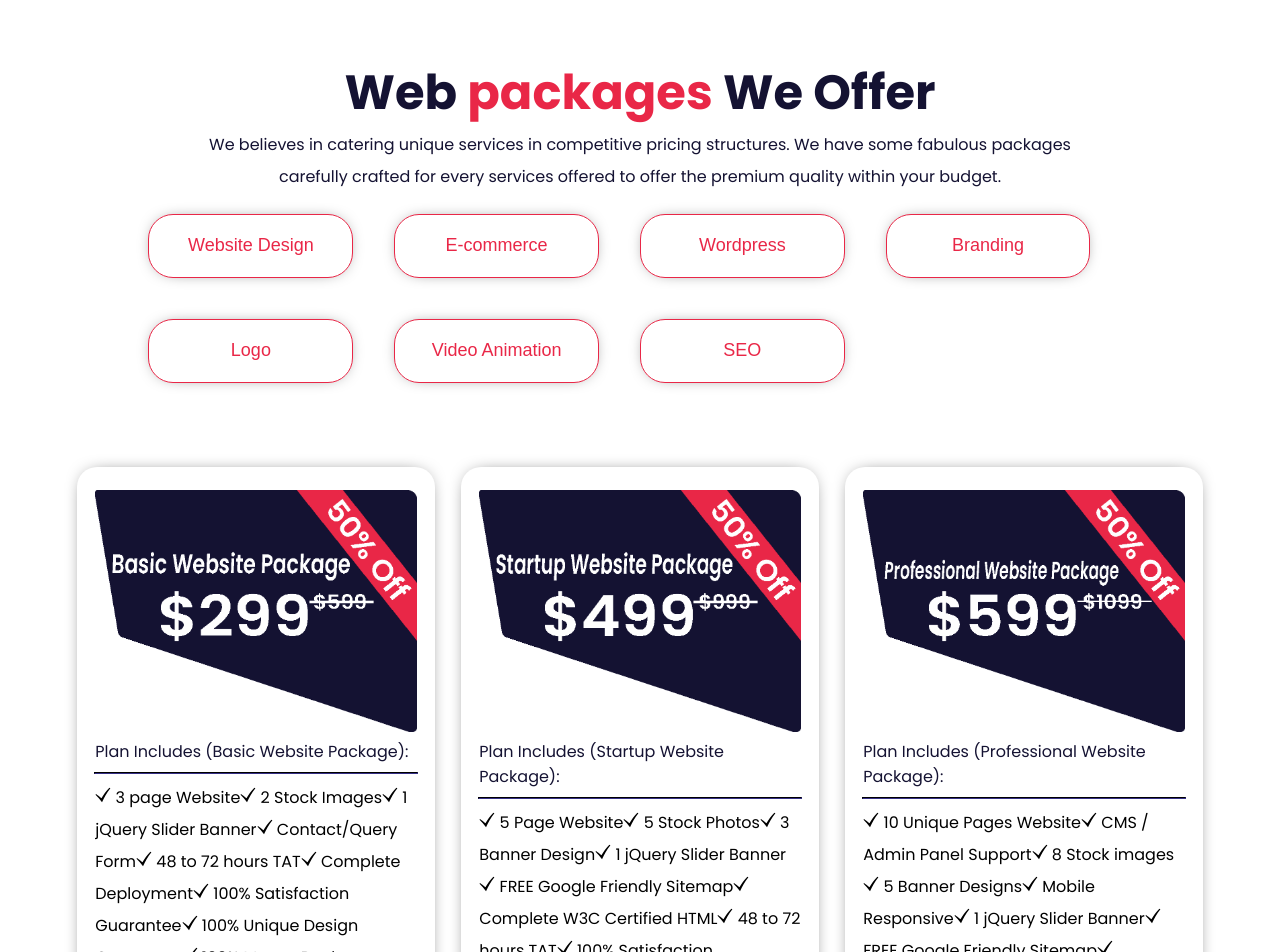
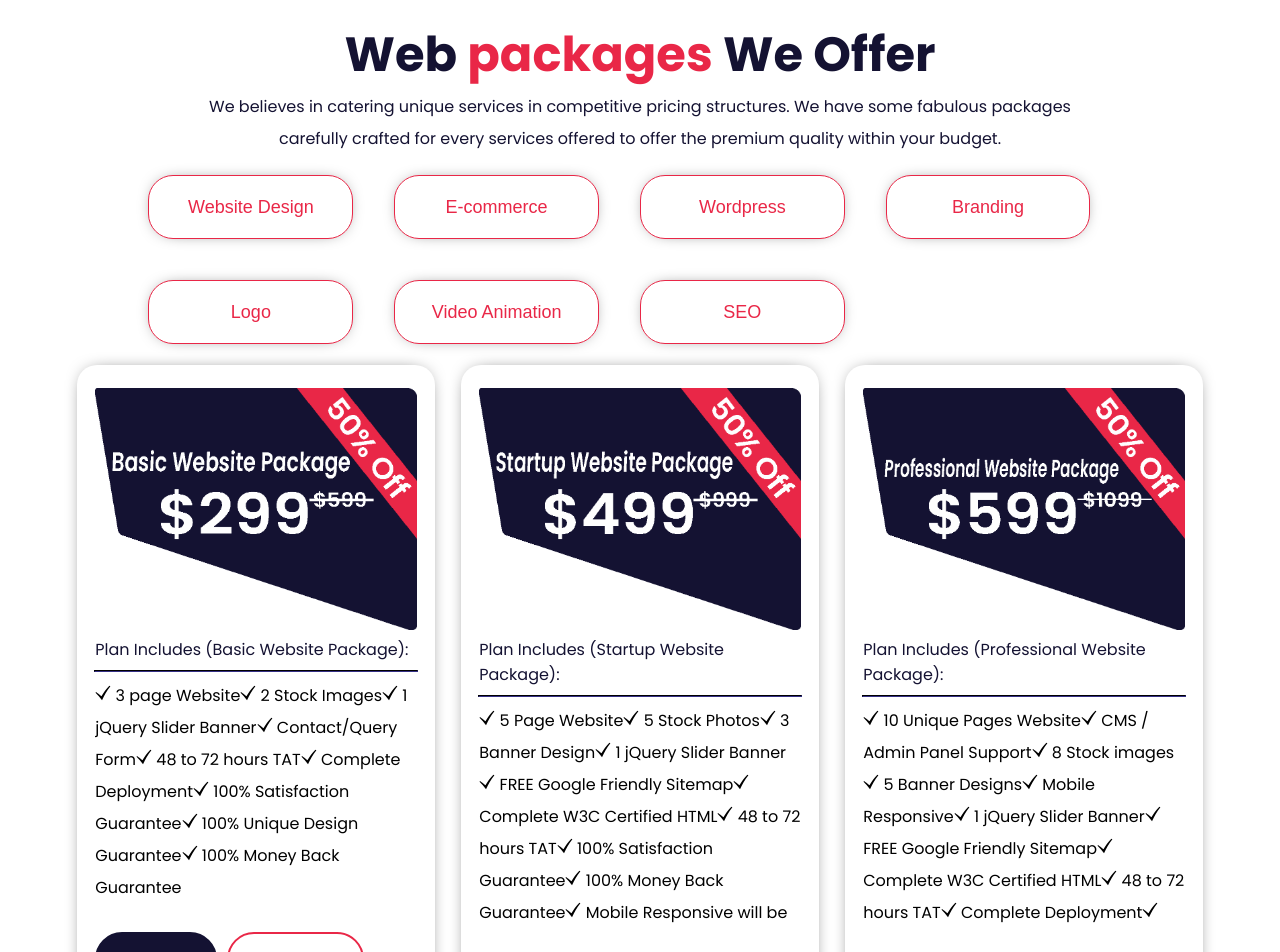
Before and after one commit to ABDULQUDDOS-12/Company-portfolio-website, a React (Create React App) app: page / in a window 1280 px wide. Shown: the part 4000-4952 px from the top of the page. Built offline with nearby package versions, Linux system fonts and the light colour scheme.

Commit message:
bugs fixed

```diff
--- a/src/components/Index.jsx
+++ b/src/components/Index.jsx
@@ -1,4 +1,4 @@
-import React from 'react'
+import React,{useState,useEffect} from 'react'
 import Header from './Header/Index'
 import EmpoweringBuissness from './Empowering Buissness/Index'
 import OnlineBuissness from './Online Buissness/Index'
@@ -12,7 +12,20 @@ import Branding from './Branding/Index'
 import HelpSection from './Help Section/Index'
 import ContactUs from './Contact Us/Index'
 import Footer from './Footer/Index'
+
 const Index = () => {
+    const [mobileView,setMobileView] = useState(window.innerWidth <= 640)
+useEffect(() => {
+    const handleResize = () => {
+    setMobileView(window.innerWidth <= 640); // Adjust the screen width as needed
+  };
+
+  window.addEventListener('resize', handleResize);
+
+  return () => {
+    window.removeEventListener('resize', handleResize);
+  };
+}, []);
     return (
         <div>
             <Header/>
@@ -20,8 +33,7 @@ const Index = () => {
             <OnlineBuissness/>
             <PortfolioSection/>
             <SectionContainer/>
-            <WebPackages/>
-            <PricingCards/>
+            {mobileView?<WebPackages/>:<PricingCards/>}
             <PowerCompany/>
             <ContactDetails/>
             <Branding/>
--- a/src/components/Pricing Cards/Index.jsx
+++ b/src/components/Pricing Cards/Index.jsx
@@ -1,5 +1,6 @@
 import React, { useEffect,useState } from 'react'
 import styles from './Index.module.css'
+import newstyles from '../Web Packages/Index.module.css'
 import banner1 from '../../images/Banner 1.png'
 import banner2 from '../../images/Banner 2.png'
 import banner3 from '../../images/Banner 3.png'
@@ -9,7 +10,6 @@ import banner6 from '../../images/Banner 6.png'
 import { GiCheckMark } from "react-icons/gi";
 import AOS from 'aos'
 import 'aos/dist/aos.css';
-
 const Index = ({ selectedOption }) => {
     const [isMobile, setIsMobile] = useState(window.innerWidth <= 640);
     const cardData = [
@@ -188,9 +188,25 @@ const Index = ({ selectedOption }) => {
     const filteredCards = isMobile ? cardData.filter((card) => card.id === selectedOption) : cardData;
     return (
         <div className={styles.mainContainer}>
+            <div data-aos="zoom-in-up" className={newstyles.mainHeading}>
+                <h1>Web <span>packages</span> We Offer</h1>
+            </div>
+            <div data-aos="zoom-in-up" className={newstyles.mainTextContainer}>
+                <p>We believes in catering unique services in competitive pricing structures. We have some fabulous packages carefully crafted for every services offered to offer the premium quality within your budget.</p>
+            </div>
+            <div data-aos="zoom-in-up" className={newstyles.buttonsContainer}>
+                <button>Website Design</button>
+                <button>E-commerce</button>
+                <button>Wordpress</button>
+                <button>Branding</button>
+                <button>Logo</button>
+                <button>Video Animation</button>
+                <button>SEO</button>
+            </div>
         <div className={styles.cardsContainer}>
-            {filteredCards.map((card) => (
-                <div key={card.id} data-aos="zoom-in-up" className={styles.firstCard}>
+
+            {filteredCards.map((card,index) => (
+                <div key={index} data-aos="zoom-in-up" className={styles.firstCard}>
                     <div className={styles.firstImageContainer}>
                         <img src={card.image} alt="" className={styles.firstImage} />
                     </div>
--- a/src/components/Web Packages/Index.jsx
+++ b/src/components/Web Packages/Index.jsx
@@ -1,4 +1,4 @@
-import React,{useState,useEffect} from 'react'
+import React, { useState, useEffect } from 'react'
 import styles from './Index.module.css'
 import AOS from 'aos'
 import 'aos/dist/aos.css';
@@ -35,14 +35,14 @@ const Index = () => {
             <div data-aos="zoom-in-up" className={styles.dropdownMenu}>
                 <select name="" id="" onChange={handleOptionChange}>
                     <option value="Basic Website Package">Basic Website Package</option>
-                <option  value="Startup Website Package">Startup Website Package</option>
+                    <option value="Startup Website Package">Startup Website Package</option>
                     <option value="Professional Website Package">Professional Website Package</option>
                     <option value="Elite Website Package">Elite Website Package</option>
                     <option value="Buisness Website Package">Buisness  Website Package</option>
                     <option value="Corporate Website Package">Corporate Website Package</option>
                 </select>
             </div>
-            <CardComponent className={styles.cardComponent} selectedOption={selectedOption}/>
+            <CardComponent className={styles.cardComponent} selectedOption={selectedOption} />
         </div>
     )
 }
```
Lines whose indentation alone changed are shown as unchanged.
